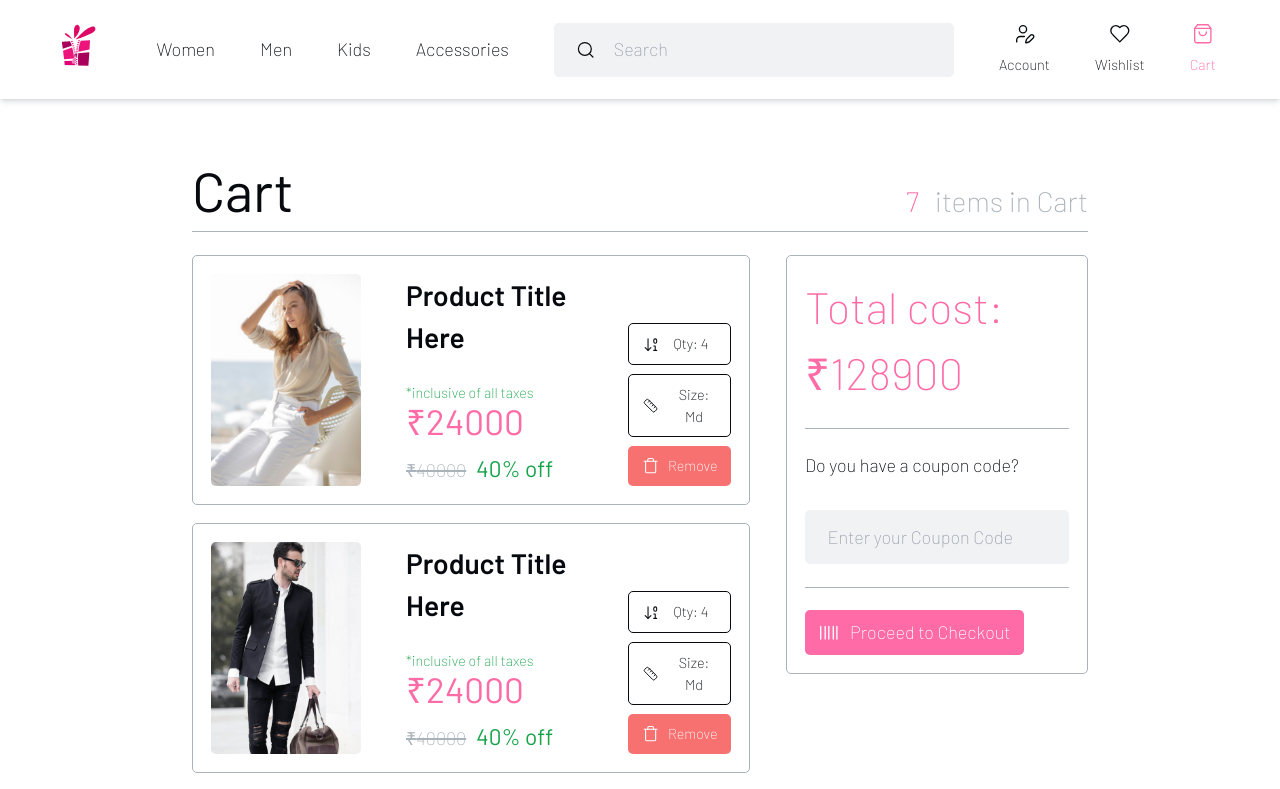
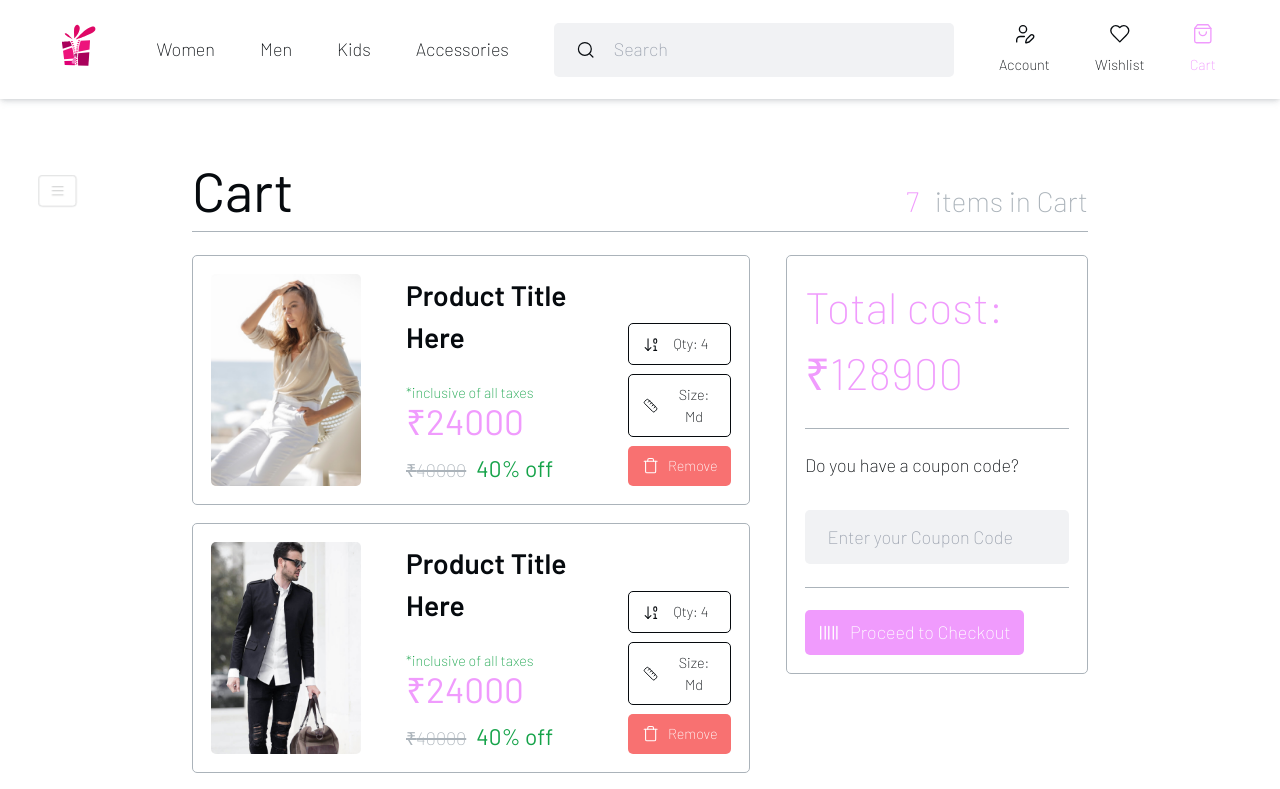
Before and after one commit to ArtConnoisseur/wrap-zip, a Next.js app: page /cart in a window 1280 px wide. Shown: the top 789 px of the page. Built offline with nearby package versions, Linux system fonts and the light colour scheme.

Commit message:
Fixed Developer Navigation Bug Again and Changed accent color to purple

```diff
--- a/src/app/globals.css
+++ b/src/app/globals.css
@@ -9,7 +9,7 @@
         --background-sc: 220 12% 95%;
         --secondary: 210 24% 16%;
         --on-secondary: 0 0% 100%;
-        --accent: 336 100% 71%;
+        --accent: 292 96% 80%;
         --primary: 5 100% 69%;
         --on-primary: 0 0% 100%;
         --gray: 210 10% 70%;
--- a/src/components/DevelopersSuite.jsx
+++ b/src/components/DevelopersSuite.jsx
@@ -38,11 +38,11 @@ export function DevNav() {
     const [ visible, setVisible ] = useState(false);
 
     return (
-        <dialog className={`fixed h-[95vh] z-40 flex dev-nav my-[2.5vh] mx-7 rounded-lg ${visible && 'border-[2px] border-accent'} overflow-auto`}>
+        <dialog className={`fixed h-[95vh] z-40 flex dev-nav my-[2.5vh] mx-7 rounded-lg ${visible && 'border-[2px] border-accent'}`}>
             <Button type='outline' className={`${!visible && 'opacity-[0.2] scale-75'} absolute top-[150px] left-[105%] bg-white`} onClick={() => setVisible(!visible)}>
                 <Icon name='Menu'/>
             </Button>
-            <div className={`top-0 ${visible && 'flex'} ${!visible && 'hidden'} flex-col gap-6 w-[25vw] px-5 bg-white py-10 rounded-lg`}>
+            <div className={`top-0 ${visible && 'flex'} ${!visible && 'hidden'} flex-col gap-6 w-[25vw] px-5 bg-white py-10 rounded-lg overflow-y-auto`}>
                 <h1 className="font-[600] text-accent text-center text-4xl">This is the admin Wrapzip navigator.</h1>
                 <p className="text-white bg-accent w-fit rounded-full px-4 self-center overflow-auto">Click the links to check each page</p>
                 <div className="flex flex-col gap-2">
--- a/src/components/ui/Button.jsx
+++ b/src/components/ui/Button.jsx
@@ -3,7 +3,7 @@ export function Button(props) {
 
     switch (props.type) {
         case 'solid':
-            styleType = 'bg-accent w-fit px-3 py-2 rounded-sm text-onAccent hover:bg-pink-600 transition-all duration-[0.4s] ease-in-out';
+            styleType = 'bg-accent w-fit px-3 py-2 rounded-sm text-onAccent hover:bg-fuchsia-600 transition-all duration-[0.4s] ease-in-out';
             break
         case 'outline':
             styleType='border-text border-[1px] w-fit px-3 py-2 rounded-sm text-text hover:text-accent hover:border-accent transition-all duration-[0.4s] ease-in-out';
@@ -18,7 +18,7 @@ export function Button(props) {
             styleType = 'w-fit px-3 py-2 rounded-sm text-text hover:bg-trans-gray transition-all duration-[0.4s] ease-in-out';
             break
         default:
-            styleType = 'bg-accent w-fit px-3 py-2 rounded-sm text-onAccent hover:bg-pink-600 transition-all duration-[0.4s] ease-in-out';
+            styleType = 'bg-accent w-fit px-3 py-2 rounded-sm text-onAccent hover:bg-fuchsia-600 transition-all duration-[0.4s] ease-in-out';
             break
     }
     return (
```
